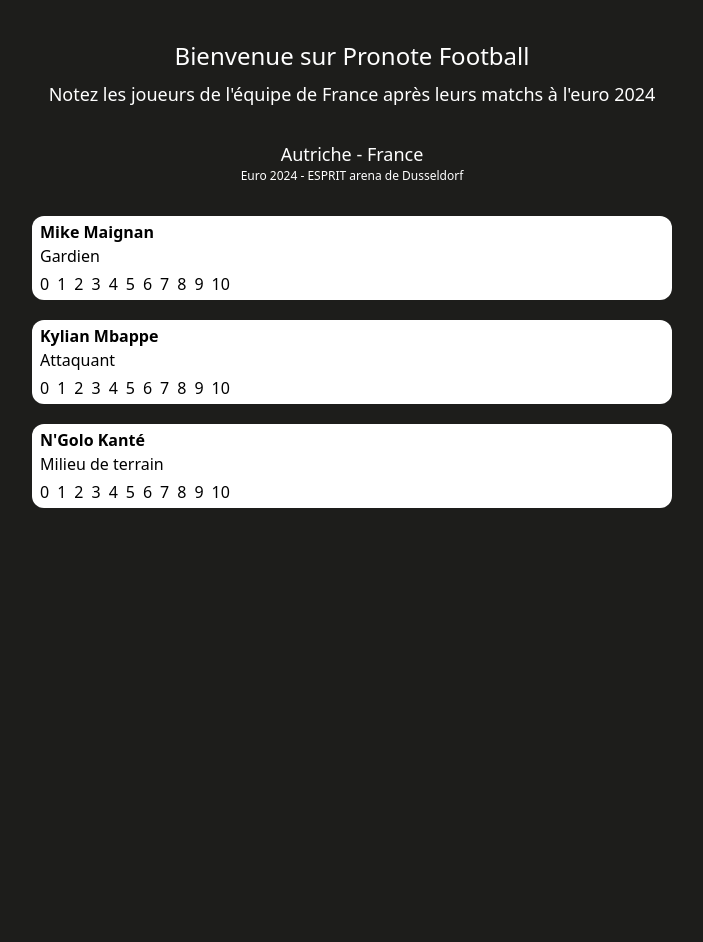
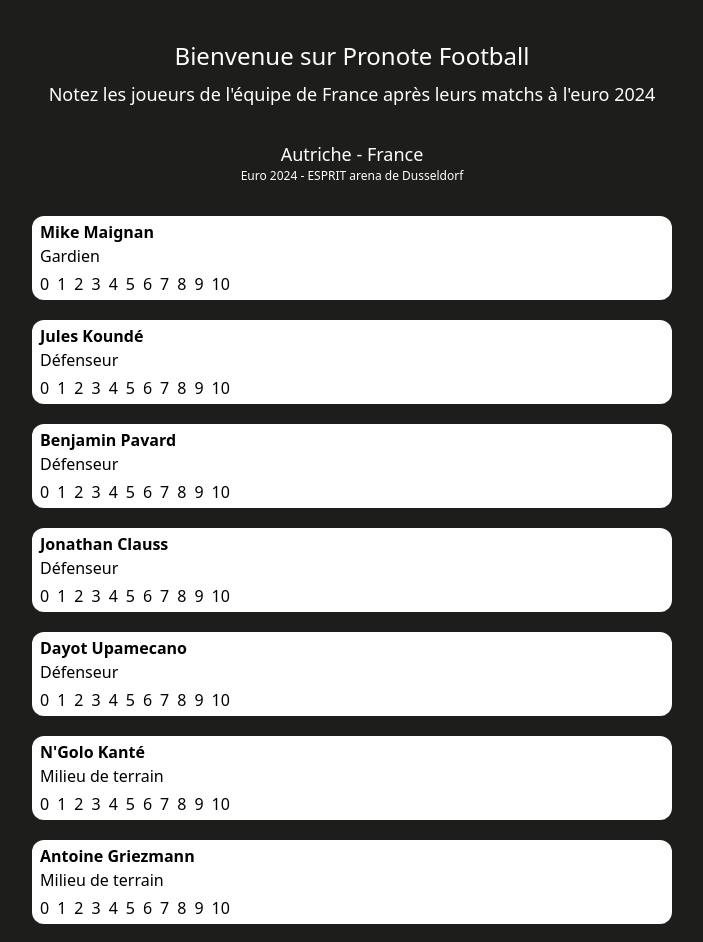
Before and after one commit to albertcodejs/pronote-football, a Nuxt app: page / in a window 1280 px wide. Shown: the top 942 px of the page, without its empty margins (288-991 px from the left). Before the commit the page ends 800 px from the top, so only its background shows below. Built offline with nearby package versions, Linux system fonts and the light colour scheme.

Commit message:
refactor players composition

```diff
--- a/pages/index.vue
+++ b/pages/index.vue
@@ -6,14 +6,54 @@
     position: "Gardien",
   },
   {
+    firstname: "Jules",
+    name: "Koundé",
+    position: "Défenseur",
+  },
+  {
+    firstname: "Benjamin",
+    name: "Pavard",
+    position: "Défenseur",
+  },
+  {
+    firstname: "Jonathan",
+    name: "Clauss",
+    position: "Défenseur",
+  },
+  {
+    firstname: "Dayot",
+    name: "Upamecano",
+    position: "Défenseur",
+  },
+  {
+    firstname: "N'Golo",
+    name: "Kanté",
+    position: "Milieu de terrain",
+  },
+  {
+    firstname: "Antoine",
+    name: "Griezmann",
+    position: "Milieu de terrain",
+  },
+  {
+    firstname: "Warren",
+    name: "Zaïre-Emery",
+    position: "Milieu de terrain",
+  },
+  {
     firstname: "Kylian",
     name: "Mbappe",
     position: "Attaquant",
   },
   {
-    firstname: "N'Golo",
-    name: "Kanté",
-    position: "Milieu de terrain",
+    firstname: "Bradley",
+    name: "Barcola",
+    position: "Attaquant",
+  },
+  {
+    firstname: "Ousmane",
+    name: "Dembélé",
+    position: "Attaquant",
   },
 ];
 console.log("players", players);
```
